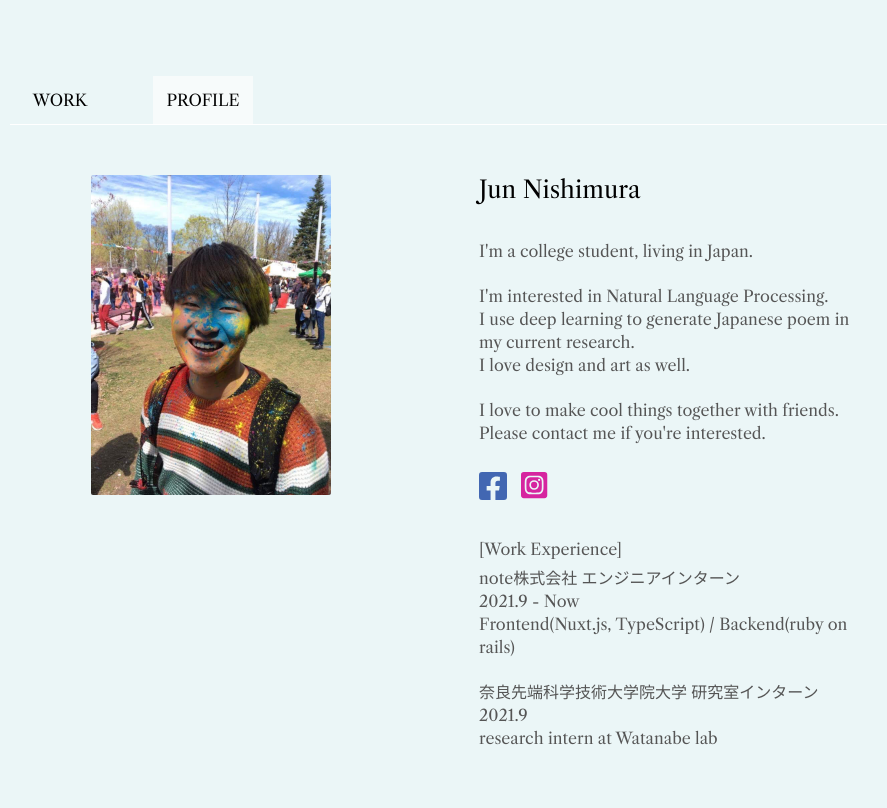
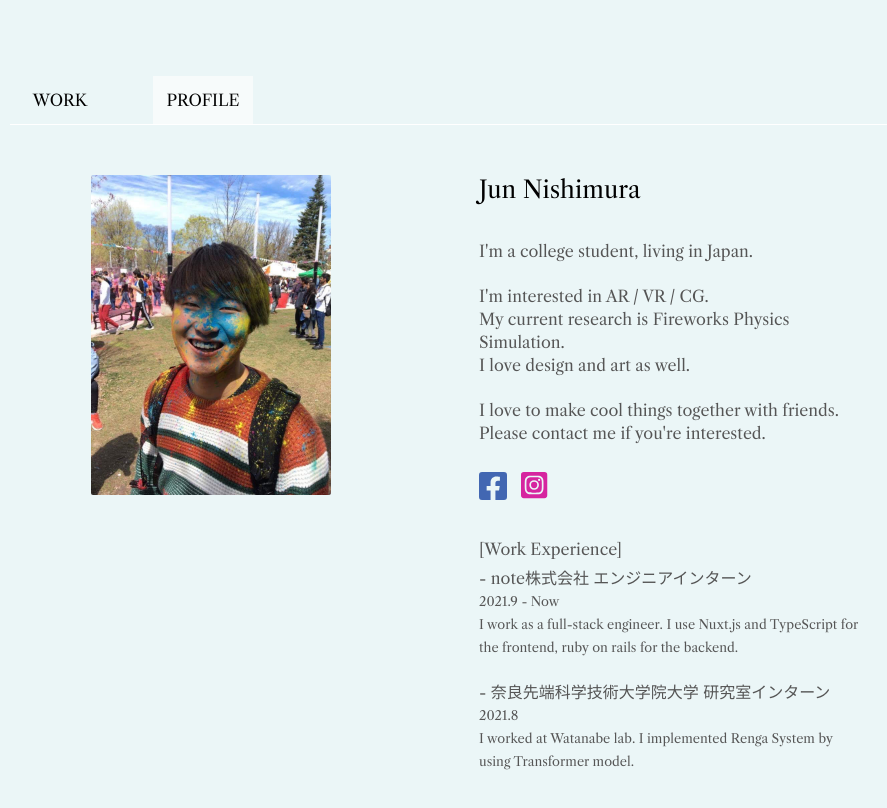
Before and after one commit to JunNishimura/portfolio, a Vue app: page /jn/profile in a window 1280 px wide. Shown: the top 808 px of the page, without its empty margins (118-1005 px from the left). Built offline with nearby package versions, Linux system fonts and the light colour scheme.

Commit message:
fix profile sentences

```diff
--- a/src/components/profile/WorkExperienceItem.vue
+++ b/src/components/profile/WorkExperienceItem.vue
@@ -1,12 +1,12 @@
 <template>
     <div class="work-experience__item">
         <div class="work-experience__item-company">
-            <p>{{ companyName }}</p>
+            <p>- {{ companyName }}</p>
         </div>
         <div class="work-experience__item-duration">
             <p>{{ duration }}</p>
         </div>
-        <div class="work-experience__item__detail">
+        <div class="work-experience__item-detail">
             <p>{{ detail }}</p>
         </div>
     </div>
@@ -27,5 +27,11 @@ export default {
     &+& {
         margin-top: 22px;
     }
+    &-company {
+        font-weight: bold;
+    }
+    &-duration, &-detail {
+        font-size: 0.8em;
+    }
 }
 </style>
--- a/src/views/Profile.vue
+++ b/src/views/Profile.vue
@@ -12,7 +12,7 @@
                     <p>I'm a college student, living in Japan.</p>
                 </div>
                 <div class="interest">
-                    <p>I'm interested in Natural Language Processing.<br>I use deep learning to generate Japanese poem in my current research.<br>I love design and art as well.</p>
+                    <p>I'm interested in AR / VR / CG.<br>My current research is Fireworks Physics Simulation.<br>I love design and art as well.</p>
                 </div>
                 <div class="contacts">
                     <p>I love to make cool things together with friends.<br>Please contact me if you're interested.</p>
@@ -29,12 +29,12 @@
                         <work-experience-item
                             companyName="note株式会社 エンジニアインターン"
                             duration="2021.9 - Now"
-                            detail="Frontend(Nuxt.js, TypeScript) / Backend(ruby on rails)"
+                            detail="I work as a full-stack engineer. I use Nuxt.js and TypeScript for the frontend,  ruby on rails for the backend."
                         />
                         <work-experience-item
                             companyName="奈良先端科学技術大学院大学 研究室インターン"
-                            duration="2021.9"
-                            detail="research intern at Watanabe lab"
+                            duration="2021.8"
+                            detail="I worked at Watanabe lab. I implemented Renga System by using Transformer model."
                         />
                     </div>
                 </div>
```
